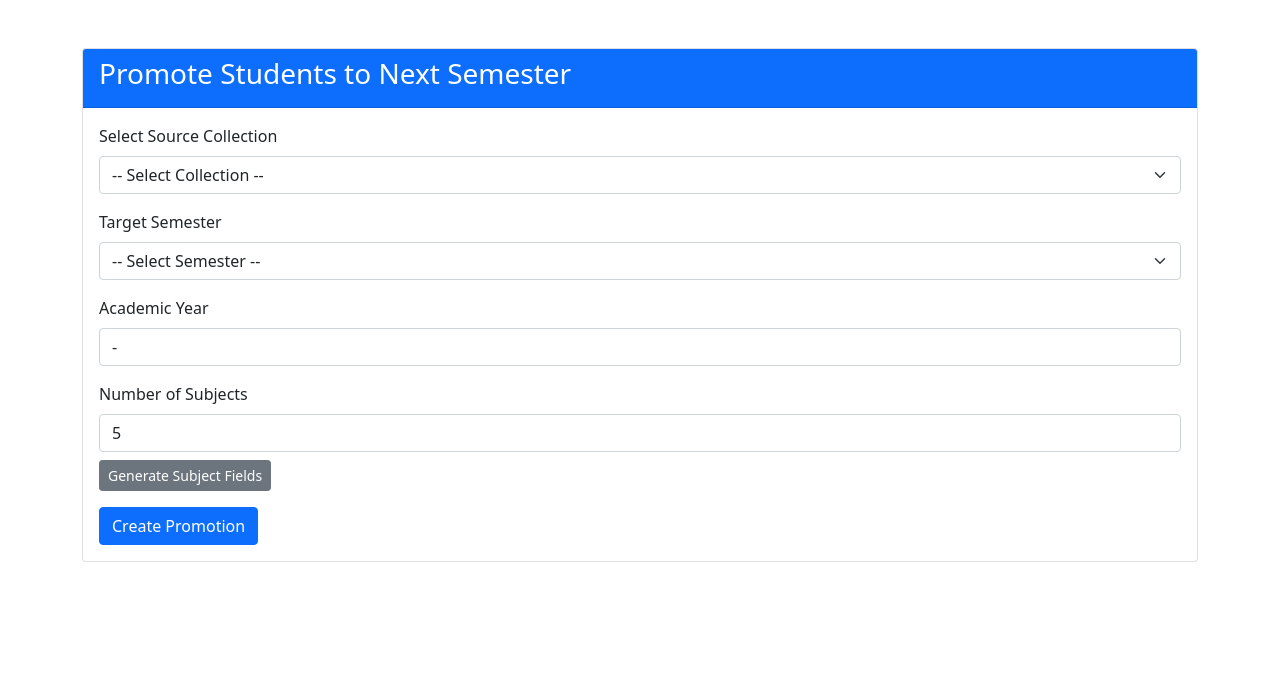
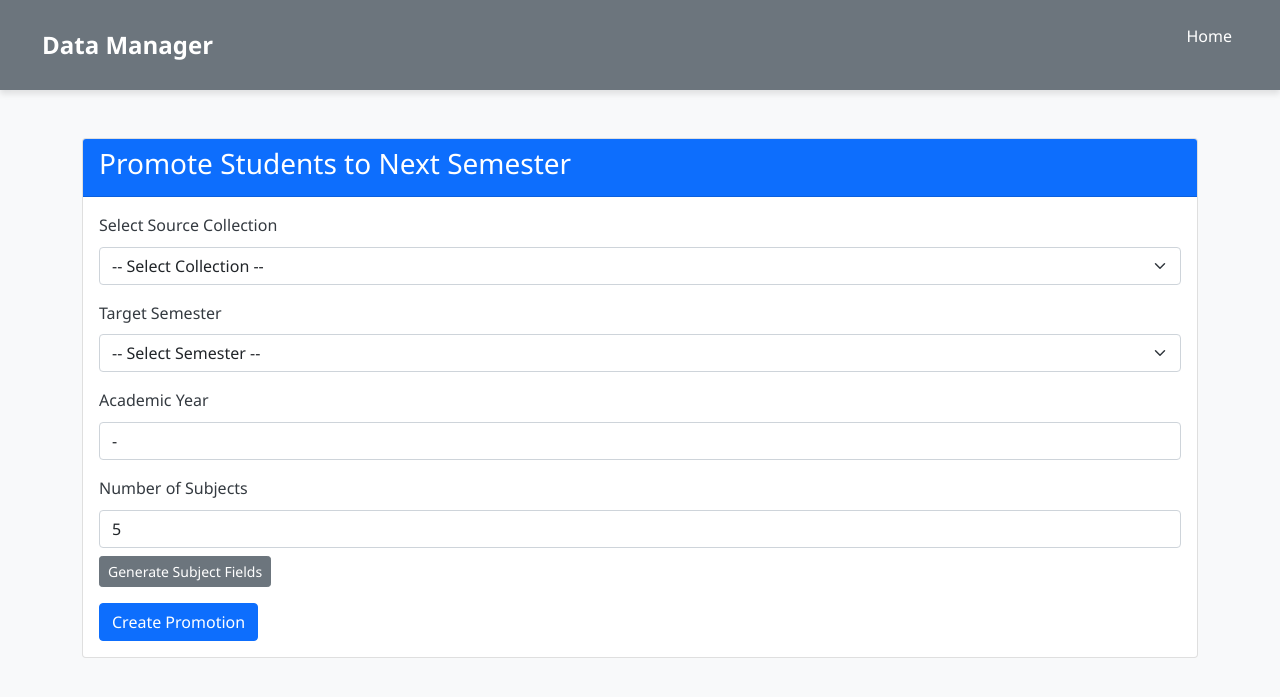
Before and after one commit to itattender2025/attender, a Django app: template templates/promotion_form.html in a window 1280 px wide. Shown: the top 697 px of the page. Run offline with Django 5.2, Linux system fonts and the light colour scheme; the template is opened without the code that fills it, so the values that code supplies are empty.

Commit message:
Update promotion_form.html

```diff
--- a/templates/promotion_form.html
+++ b/templates/promotion_form.html
@@ -9,9 +9,119 @@
         .subject-inputs {
             display: none;
         }
+        :root {
+            --primary: #3498db;
+            --primary-dark: #2980b9;
+            --secondary: #2c3e50;
+            --accent: #1abc9c;
+            --light: #f8f9fa;
+            --dark: #343a40;
+            --danger: #e74c3c;
+            --warning: #f39c12;
+            --success: #2ecc71;
+            --shadow-sm: 0 1px 3px rgba(0,0,0,0.12);
+            --shadow-md: 0 4px 6px rgba(0,0,0,0.1);
+            --shadow-lg: 0 10px 20px rgba(0,0,0,0.1);
+            --transition: all 0.3s ease;
+        }
+
+        * {
+            margin: 0;
+            padding: 0;
+            box-sizing: border-box;
+        }
+
+        body {
+            font-family: 'Segoe UI', Roboto, Oxygen, Ubuntu, Cantarell, 'Open Sans', sans-serif;
+            background-color: var(--light);
+            color: var(--dark);
+            line-height: 1.6;
+        }
+        /* Navbar CSS */
+        .navbar {
+            background-color: #6c757d; /* You can customize the background color here */
+            padding: 1rem 2rem;
+            display: flex;
+            justify-content: space-between;
+            align-items: center;
+            box-shadow: 0 4px 6px rgba(0, 0, 0, 0.1);
+            position: sticky;
+            top: 0;
+            z-index: 1000;
+        }
+
+        .logo {
+            color: white;
+            font-size: 1.5rem;
+            font-weight: 600;
+            text-decoration: none;
+            display: flex;
+            align-items: center;
+        }
+
+        .logo i {
+            margin-right: 10px;
+        }
+
+        .nav-links {
+            display: flex;
+            list-style: none;
+        }
+
+        .nav-links a {
+            color: white;
+            text-decoration: none;
+            padding: 0.5rem 1rem;
+            margin-left: 1rem;
+            border-radius: 4px;
+            transition: background-color 0.3s ease;
+            display: flex;
+            align-items: center;
+        }
+
+        .nav-links a:hover {
+            background-color: #007bff; /* Adjust the hover color here */
+        }
+
+        .nav-links i {
+            margin-right: 8px;
+        }
+
+        /* Media query for mobile view */
+        @media (max-width: 768px) {
+            .navbar {
+                flex-direction: column;
+                padding: 1rem;
+            }
+
+            .nav-links {
+                flex-direction: column;
+                align-items: flex-start;
+            }
+
+            .nav-links a {
+                padding: 0.5rem 0;
+                margin-left: 0;
+                margin-bottom: 1rem;
+            }
+        }
     </style>
 </head>
 <body>
+    <!-- Navigation Bar -->
+
+        <nav class="navbar">
+            <a href="{% url 'index' %}" class="logo">
+                <i class="fas fa-database"></i>
+                <span>Data Manager</span>
+            </a>
+            <ul class="nav-links">
+                <li><a href="{% url 'index' %}"><i class="fas fa-home"></i> Home</a></li>
+
+            </ul>
+        </nav>
+
+
     <div class="container mt-5">
         <div class="card">
             <div class="card-header bg-primary text-white">
```
